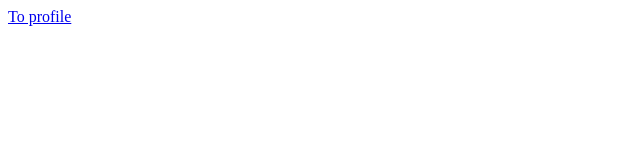
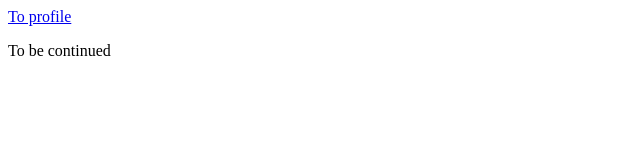
Before and after one commit to ApiLies/lab3, a plain HTML site: page index.html in a window 1280 px wide. Shown: the full height of the page, 0-640 px from the left. Drawn offline with Linux system fonts and the light colour scheme.

Commit message:
To be continued

```diff
--- a/index.html
+++ b/index.html
@@ -6,5 +6,7 @@
 <body>
 
     <a href="profile.html">To profile</a>
+    <br>
+    <p>To be continued</p>
 </body>
 </html>
```
